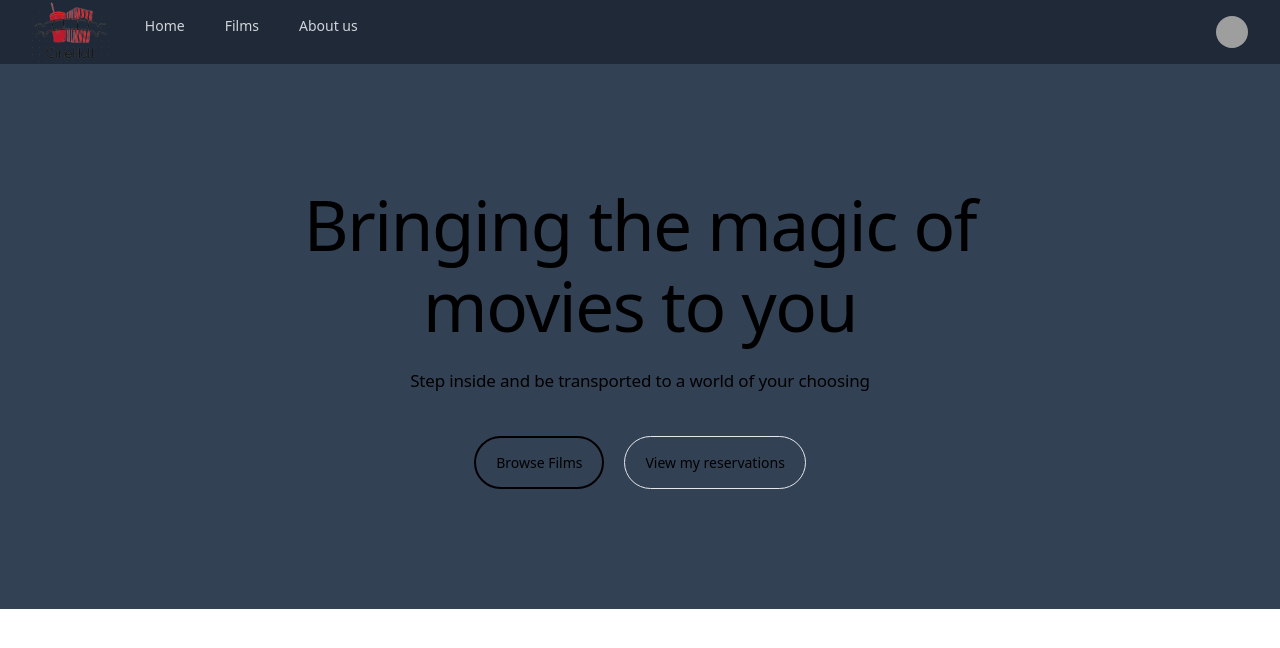
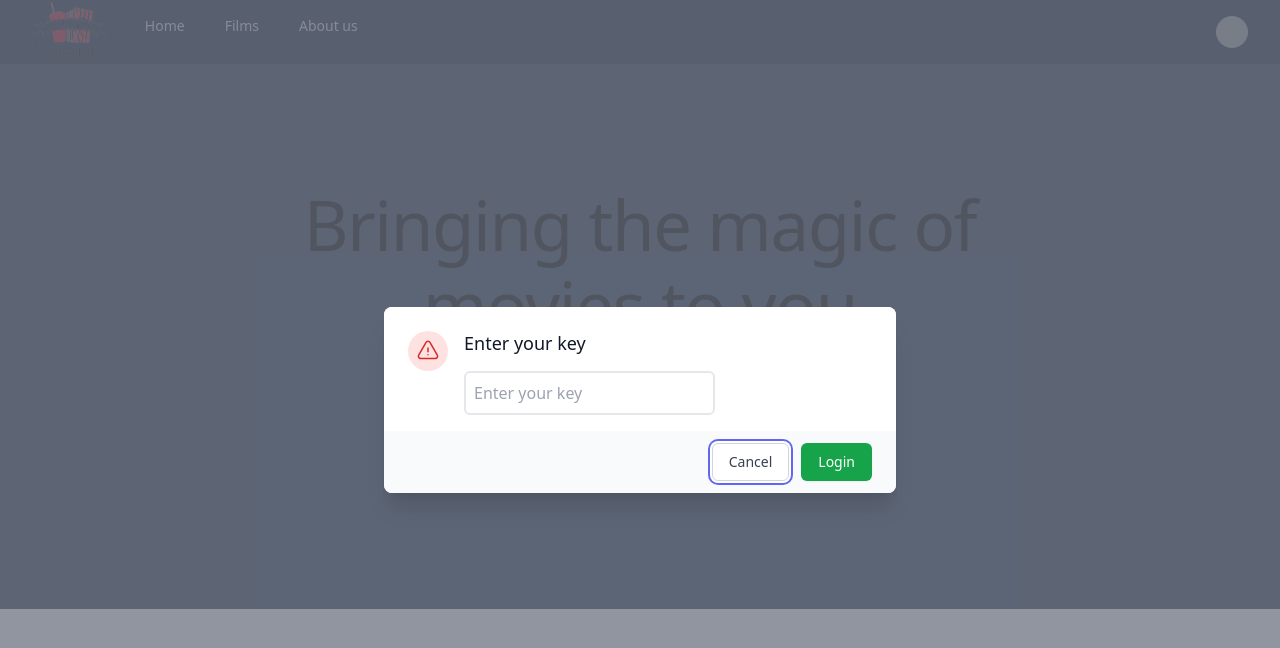
Before and after one commit to AhmedEnnaime/CineHall, a React (Vite) app: page / in a window 1280 px wide. Both pictures are taken after a click on the button "View my reservations". Shown: the top 648 px of the page. Built offline with nearby package versions, Linux system fonts and the light colour scheme; grey boxes are pictures that could not be loaded.

Commit message:
added a login modal for client auth

```diff
--- a/src/components/Client/Landing.tsx
+++ b/src/components/Client/Landing.tsx
@@ -1,6 +1,9 @@
 import Navbar from "./Navbar";
+import { useState } from "react";
+import LoginModal from "./modals/LoginModal";
 
 const Landing: React.FC = () => {
+  const [open, setOpen] = useState(false);
   return (
     <>
       <Navbar />
@@ -24,12 +27,16 @@
           </button>
           <button
             type="button"
+            onClick={() => {
+              setOpen(true);
+            }}
             className="font-inter font-medium text-sm leading-[17px] text-cool-gray-600 bg-white-100 rounded-full border px-5 py-4 border-cool-gray-200 flex flex-row flex-nowrap items-center gap-2.5 dark:text-cool-gray-600 dark:bg-primary-dark"
           >
             View my reservations
           </button>
         </div>
       </div>
+      {open ? <LoginModal open={open} setOpen={setOpen} /> : ""}
     </>
   );
 };
--- a/src/components/Client/modals/LoginModal.tsx
+++ b/src/components/Client/modals/LoginModal.tsx
@@ -0,0 +1,92 @@
+import { Fragment, useRef, useState } from "react";
+import { Dialog, Transition } from "@headlessui/react";
+import { ExclamationTriangleIcon } from "@heroicons/react/24/outline";
+import { ControlModalProps } from "../../Admin/modals/ControlModalProps";
+
+const LoginModal = ({ open, setOpen }: ControlModalProps) => {
+  const cancelButtonRef = useRef(null);
+  return (
+    <Transition.Root show={open} as={Fragment}>
+      <Dialog
+        as="div"
+        className="relative z-10"
+        initialFocus={cancelButtonRef}
+        onClose={setOpen}
+      >
+        <Transition.Child
+          as={Fragment}
+          enter="ease-out duration-300"
+          enterFrom="opacity-0"
+          enterTo="opacity-100"
+          leave="ease-in duration-200"
+          leaveFrom="opacity-100"
+          leaveTo="opacity-0"
+        >
+          <div className="fixed inset-0 bg-gray-500 bg-opacity-75 transition-opacity" />
+        </Transition.Child>
+
+        <div className="fixed inset-0 z-10 overflow-y-auto">
+          <div className="flex min-h-full items-end justify-center p-4 text-center sm:items-center sm:p-0">
+            <Transition.Child
+              as={Fragment}
+              enter="ease-out duration-300"
+              enterFrom="opacity-0 translate-y-4 sm:translate-y-0 sm:scale-95"
+              enterTo="opacity-100 translate-y-0 sm:scale-100"
+              leave="ease-in duration-200"
+              leaveFrom="opacity-100 translate-y-0 sm:scale-100"
+              leaveTo="opacity-0 translate-y-4 sm:translate-y-0 sm:scale-95"
+            >
+              <Dialog.Panel className="relative transform overflow-hidden rounded-lg bg-white text-left shadow-xl transition-all sm:my-8 sm:w-full sm:max-w-lg">
+                <div className="bg-white px-4 pt-5 pb-4 sm:p-6 sm:pb-4">
+                  <div className="sm:flex sm:items-start">
+                    <div className="mx-auto flex h-12 w-12 flex-shrink-0 items-center justify-center rounded-full bg-red-100 sm:mx-0 sm:h-10 sm:w-10">
+                      <ExclamationTriangleIcon
+                        className="h-6 w-6 text-red-600"
+                        aria-hidden="true"
+                      />
+                    </div>
+                    <div className="mt-3 text-center sm:mt-0 sm:ml-4 sm:text-left">
+                      <Dialog.Title
+                        as="h3"
+                        className="text-lg font-medium leading-6 text-gray-900"
+                      >
+                        Enter your key
+                      </Dialog.Title>
+                      <div className="mt-4">
+                        <input
+                          className="w-full border-2 p-2 border-gray-200 rounded-md"
+                          type="text"
+                          name="key"
+                          placeholder="Enter your key"
+                        />
+                      </div>
+                    </div>
+                  </div>
+                </div>
+                <div className="bg-gray-50 px-4 py-3 sm:flex sm:flex-row-reverse sm:px-6">
+                  <button
+                    type="button"
+                    className="inline-flex w-full justify-center rounded-md border border-transparent bg-green-600 px-4 py-2 text-base font-medium text-white shadow-sm hover:bg-red-700 focus:outline-none focus:ring-2 focus:ring-red-500 focus:ring-offset-2 sm:ml-3 sm:w-auto sm:text-sm"
+                    onClick={() => setOpen(false)}
+                  >
+                    Login
+                  </button>
+                  <button
+                    type="button"
+                    className="mt-3 inline-flex w-full justify-center rounded-md border border-gray-300 bg-white px-4 py-2 text-base font-medium text-gray-700 shadow-sm hover:bg-gray-50 focus:outline-none focus:ring-2 focus:ring-indigo-500 focus:ring-offset-2 sm:mt-0 sm:ml-3 sm:w-auto sm:text-sm"
+                    onClick={() => setOpen(false)}
+                    ref={cancelButtonRef}
+                  >
+                    Cancel
+                  </button>
+                </div>
+              </Dialog.Panel>
+            </Transition.Child>
+          </div>
+        </div>
+      </Dialog>
+    </Transition.Root>
+  );
+};
+
+export default LoginModal;
```
